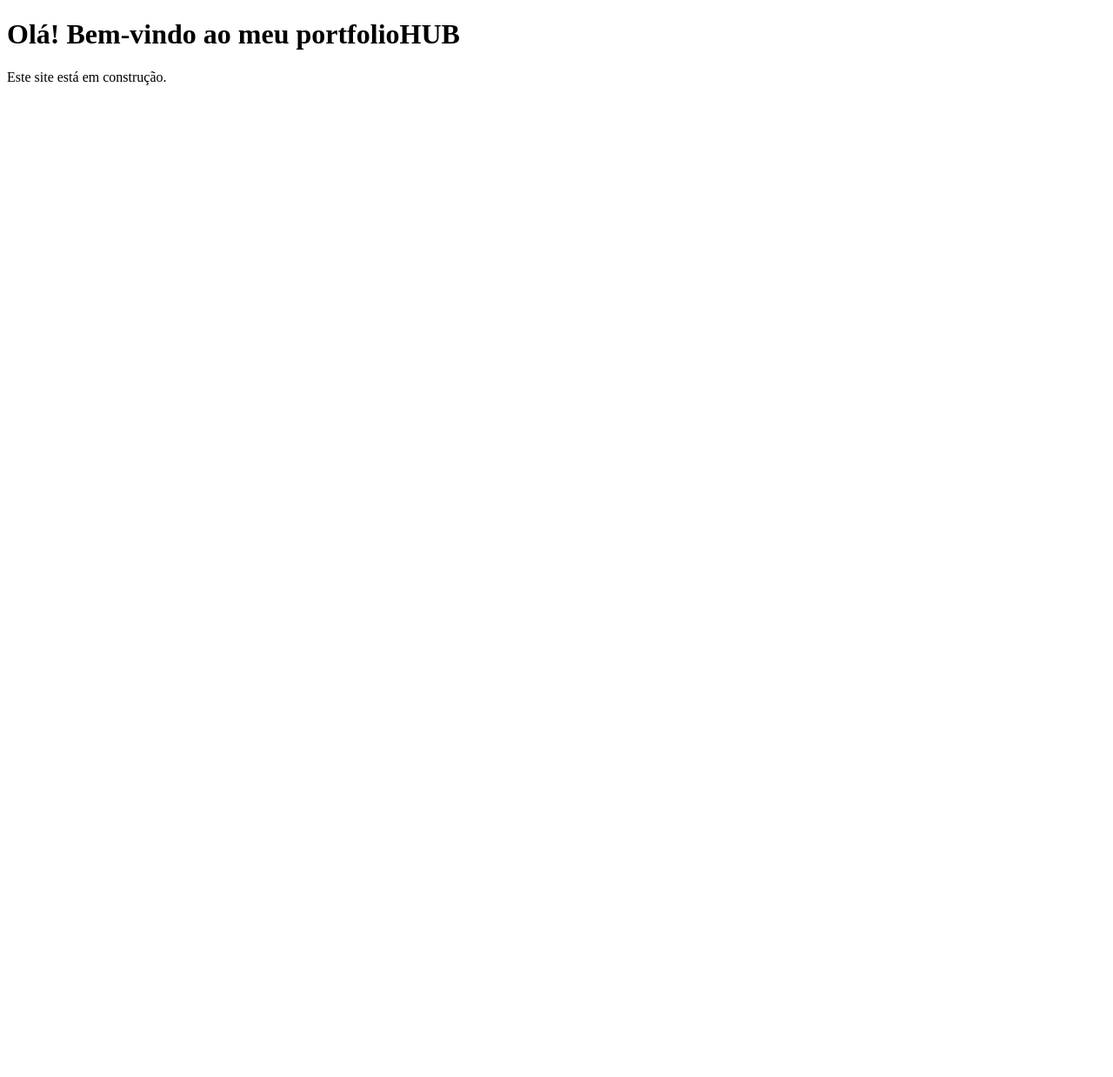
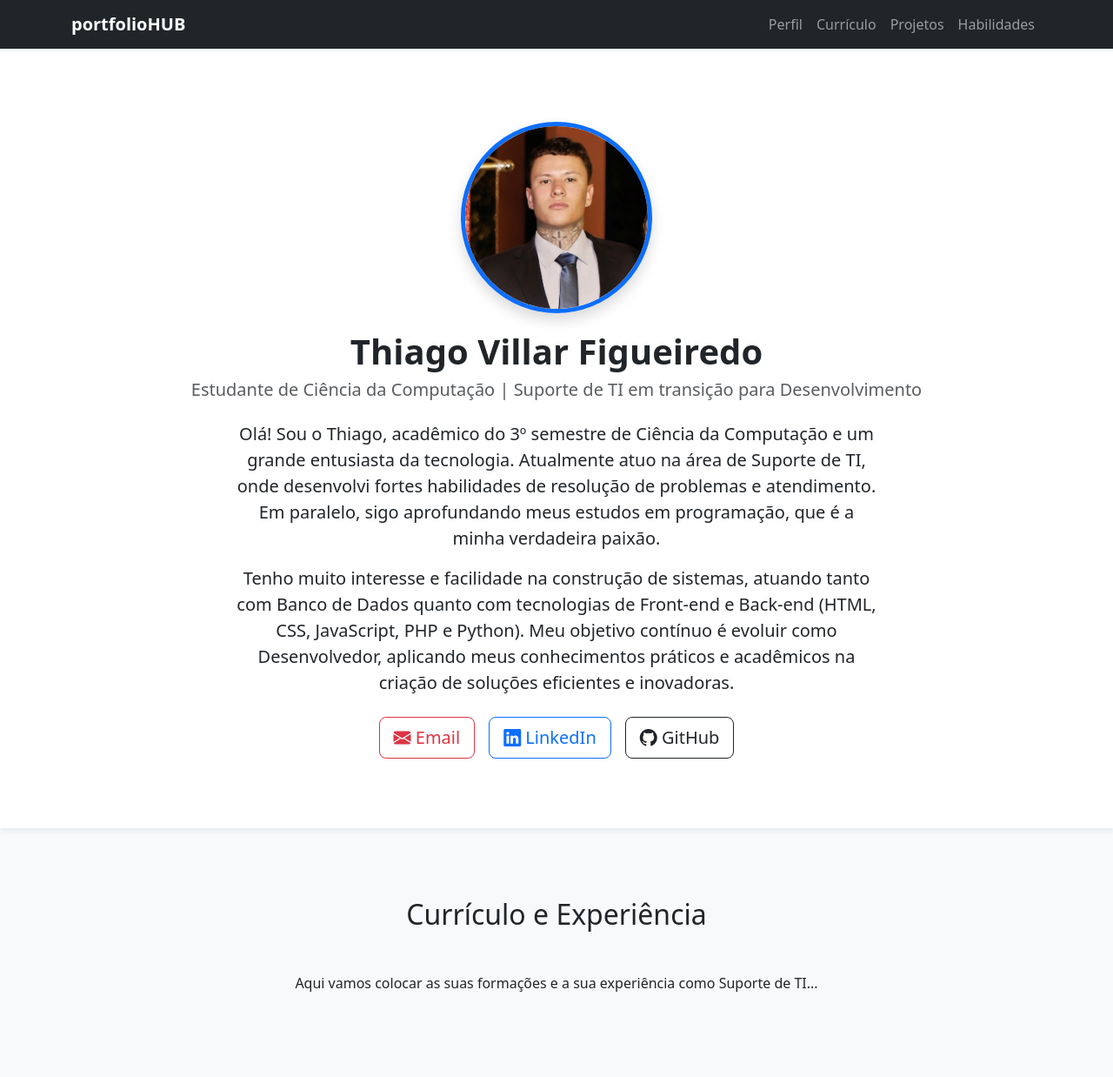
Before and after one commit to Thiagovlllf/Thiagovlllf.github.io, a plain HTML site: page index.html in a window 1280 px wide. Shown: the whole page at 87% size. Before the commit the page ends 800 px from the top, so only its background shows below. Drawn offline with nearby package versions, Linux system fonts and the light colour scheme.

Commit message:
Add files via upload

```diff
--- a/index.html
+++ b/index.html
@@ -1,11 +1,88 @@
 <!DOCTYPE html>
-<html lang="pt-BR">
+<html lang="pt-br">
 <head>
     <meta charset="UTF-8">
-    <title>portfolioHUB - Meu Portfólio</title>
+    <meta name="viewport" content="width=device-width, initial-scale=1.0">
+    <title>Portfólio | Thiago Villar Figueiredo</title>
+
+    <link href="https://cdn.jsdelivr.net/npm/bootstrap@5.3.0/dist/css/bootstrap.min.css" rel="stylesheet">
+    <link rel="stylesheet" href="https://cdn.jsdelivr.net/npm/bootstrap-icons@1.10.5/font/bootstrap-icons.css">
+
+    <style>
+        body { padding-top: 60px; background-color: #f8f9fa; }
+        .secao { padding: 80px 0; }
+        .hero-section { background-color: #ffffff; box-shadow: 0 4px 6px rgba(0,0,0,0.05); }
+
+        /* Ajuste mágico para a sua foto focar no rosto e terno */
+        .profile-img {
+            width: 220px;
+            height: 220px;
+            object-fit: cover;
+            object-position: top;
+            border-radius: 50%;
+            border: 5px solid #0d6efd;
+            margin-bottom: 20px;
+        }
+    </style>
 </head>
 <body>
-    <h1>Olá! Bem-vindo ao meu portfolioHUB</h1>
-    <p>Este site está em construção.</p>
+
+    <nav class="navbar navbar-expand-lg navbar-dark bg-dark fixed-top">
+        <div class="container">
+            <a class="navbar-brand" href="#"><strong>portfolioHUB</strong></a>
+            <button class="navbar-toggler" type="button" data-bs-toggle="collapse" data-bs-target="#navbarNav">
+                <span class="navbar-toggler-icon"></span>
+            </button>
+            <div class="collapse navbar-collapse" id="navbarNav">
+                <ul class="navbar-nav ms-auto">
+                    <li class="nav-item"><a class="nav-link" href="#perfil">Perfil</a></li>
+                    <li class="nav-item"><a class="nav-link" href="#curriculo">Currículo</a></li>
+                    <li class="nav-item"><a class="nav-link" href="#projetos">Projetos</a></li>
+                    <li class="nav-item"><a class="nav-link" href="#habilidades">Habilidades</a></li>
+                </ul>
+            </div>
+        </div>
+    </nav>
+
+    <section id="perfil" class="secao hero-section text-center">
+        <div class="container">
+            <img src="perfil.jpg.png" alt="Foto Profissional de Thiago Villar" class="profile-img shadow">
+
+            <h1 class="fw-bold">Thiago Villar Figueiredo</h1>
+            <h5 class="text-muted mb-4">Estudante de Ciência da Computação | Suporte de TI em transição para Desenvolvimento</h5>
+
+            <div class="row justify-content-center">
+                <div class="col-lg-8">
+                    <p class="lead">
+                        Olá! Sou o Thiago, acadêmico do 3º semestre de Ciência da Computação e um grande entusiasta da tecnologia. Atualmente atuo na área de Suporte de TI, onde desenvolvi fortes habilidades de resolução de problemas e atendimento. Em paralelo, sigo aprofundando meus estudos em programação, que é a minha verdadeira paixão.
+                    </p>
+                    <p class="lead mb-4">
+                        Tenho muito interesse e facilidade na construção de sistemas, atuando tanto com Banco de Dados quanto com tecnologias de Front-end e Back-end (HTML, CSS, JavaScript, PHP e Python). Meu objetivo contínuo é evoluir como Desenvolvedor, aplicando meus conhecimentos práticos e acadêmicos na criação de soluções eficientes e inovadoras.
+                    </p>
+                </div>
+            </div>
+
+            <div class="d-flex justify-content-center gap-3">
+                <a href="mailto:tvillarf@gmail.com" class="btn btn-outline-danger btn-lg">
+                    <i class="bi bi-envelope-fill"></i> Email
+                </a>
+                <a href="https://www.linkedin.com/in/thiago-villar-figueiredo-039042362/" target="_blank" class="btn btn-outline-primary btn-lg">
+                    <i class="bi bi-linkedin"></i> LinkedIn
+                </a>
+                <a href="https://github.com/Thiagovlllf" target="_blank" class="btn btn-outline-dark btn-lg">
+                    <i class="bi bi-github"></i> GitHub
+                </a>
+            </div>
+        </div>
+    </section>
+
+    <section id="curriculo" class="secao text-center">
+        <div class="container">
+            <h2 class="mb-5">Currículo e Experiência</h2>
+            <p>Aqui vamos colocar as suas formações e a sua experiência como Suporte de TI...</p>
+        </div>
+    </section>
+
+    <script src="https://cdn.jsdelivr.net/npm/bootstrap@5.3.0/dist/js/bootstrap.bundle.min.js"></script>
 </body>
 </html>
```
Also changed, not shown: img/perfil.jpg.png (added), perfil.jpg.png (added).
